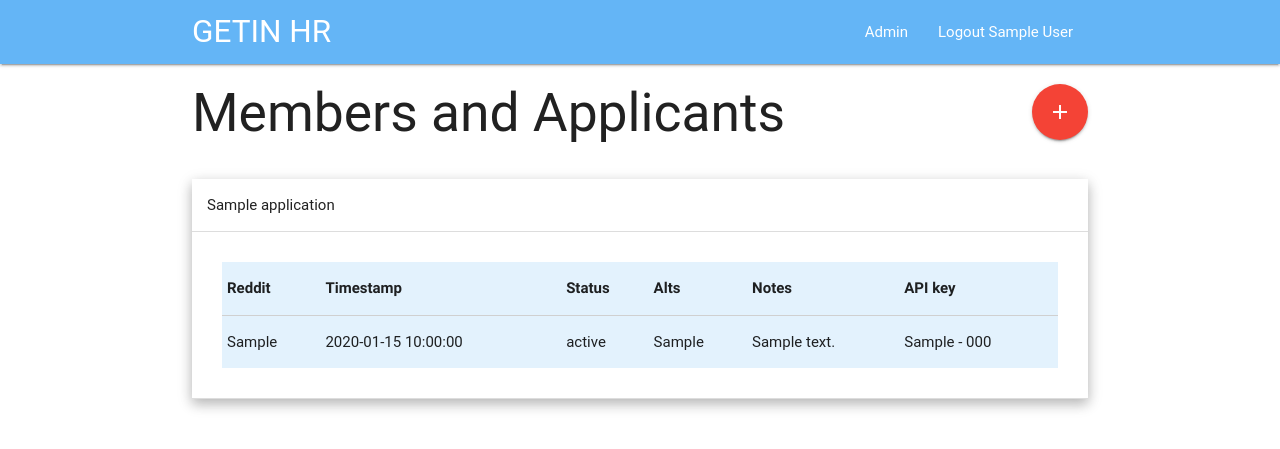
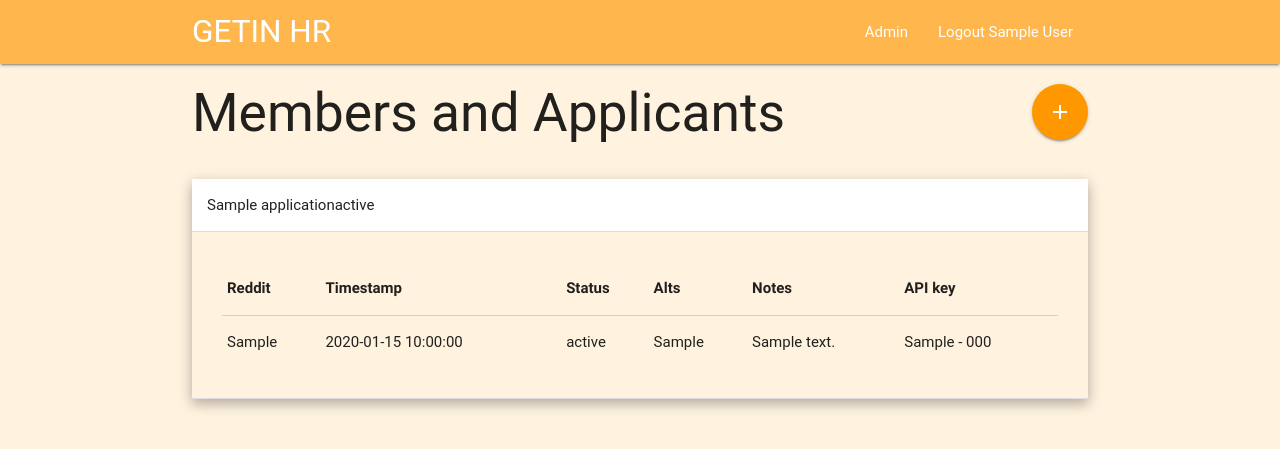
Before and after one commit to Celeo/GETIN-Auth, a Flask app: page / in a window 1280 px wide. Shown: the top 449 px of the page. Run offline with Flask 2, Linux system fonts and the light colour scheme; a user stored in the database is signed in; tables that the repository leaves empty hold one stand-in row (values such as "Sample post"); parts of the project's set-up code (start-up, migrations or seed data) failed here and were passed over; some libraries are stand-ins or nearby versions; some web fonts are replaced.

Commit message:
Work on CSS

```diff
--- a/hr/static/css/global.css
+++ b/hr/static/css/global.css
@@ -20,3 +20,9 @@ h2 > small {
     font-size: 2rem;
     color: rgba(107, 107, 107, 0.8);
 }
+.no-pad-top {
+    margin-top: 0;
+}
+.no-pad-bottom {
+    margin-bottom: 0;
+}
--- a/hr/templates/add_app.html
+++ b/hr/templates/add_app.html
@@ -53,7 +53,7 @@
             </div>
         </div>
         <div class="row">
-            <button class="btn waves-effect waves-light blue" type="submit" name="action">Submit
+            <button class="btn waves-effect waves-light orange" type="submit" name="action">Submit
                 <i class="material-icons right">send</i>
             </button>
         </div>
--- a/hr/templates/admin.html
+++ b/hr/templates/admin.html
@@ -30,11 +30,11 @@
         <div class="row">
             <div class="input-field col s6">
                 <label for="name">Character (full) name</label>
-                <input type="text" name="name">
+                <input type="text" name="name" required>
             </div>
         </div>
         <div class="col s6">
-            <button class="btn waves-effect waves-light blue" type="submit" name="action">Add
+            <button class="btn waves-effect waves-light orange" type="submit" name="action">Add
                 <i class="material-icons right">send</i>
             </button>
         </div>
--- a/hr/templates/base.html
+++ b/hr/templates/base.html
@@ -23,10 +23,10 @@
     </script>
     {% block head %}{% endblock head %}
 </head>
-<body>
+<body class="orange lighten-5">
 
 <nav>
-    <div class="nav-wrapper blue lighten-2">
+    <div class="nav-wrapper orange lighten-2">
         <div class="container">
             <a href="{{ url_for('index') }}" class="brand-logo">GETIN HR</a>
             <ul id="nav-mobile" class="right hide-on-med-and-down">
@@ -48,7 +48,7 @@
         {% if messages %}
             {% for category, message in messages %}
                 {% if category == 'success' %}
-                    <div class="card-panel light-green flashed disappear">
+                    <div class="card-panel light-orange flashed disappear">
                 {% else %}
                     <div class="card-panel red flashed">
                 {% endif %}
--- a/hr/templates/index.html
+++ b/hr/templates/index.html
@@ -1,24 +1,16 @@
 {% extends 'base.html' %}
 
-
-{% block head %}
-<script>
-    $(document).ready(function() {
-        // TODO
-    });
-</script>
-{% endblock head %}
 
 {% block content %}
 <div class="clearfix">
     <h2 class="left">Members and Applicants</h2>
-    <a class="right btn-floating btn-large waves-effect waves-light red" href="{{ url_for('add_app') }}">
+    <a class="right btn-floating btn-large waves-effect waves-light orange" href="{{ url_for('add_app') }}">
         <i class="material-icons">add</i>
     </a>
 </div>
 
 <div class="row pad-top">
-    <div class="col l12">
+    <div class="col s12">
         <div>
             {% if not applications %}
                 <p>
@@ -28,9 +20,12 @@
                 <ul class="collapsible popout" data-collapsible="accordion">
                     {% for app in applications %}
                         <li>
-                            <div class="collapsible-header{% if loop.index == 1 %} active{% endif %}">{{ app.character_name }}</div>
+                            <div class="collapsible-header{% if loop.index == 1 %} active{% endif %} clearfix">
+                                <span class="left">{{ app.character_name }}</span>
+                                <span class="right">{{ app.status }}</span>
+                            </div>
                             <div class="collapsible-body">
-                                <table class="blue lighten-5">
+                                <table class="orange lighten-5">
                                     <thead>
                                         <tr>
                                             <th>Reddit</th>
```
